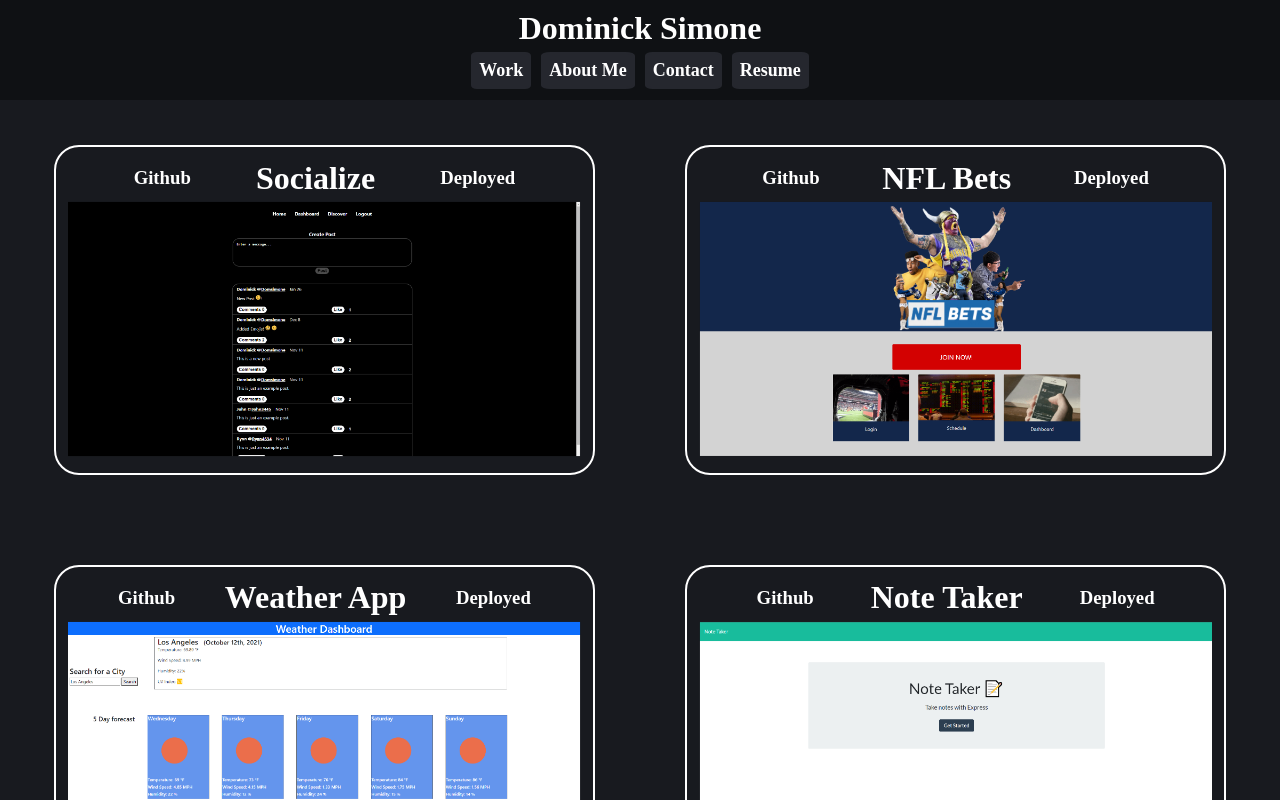
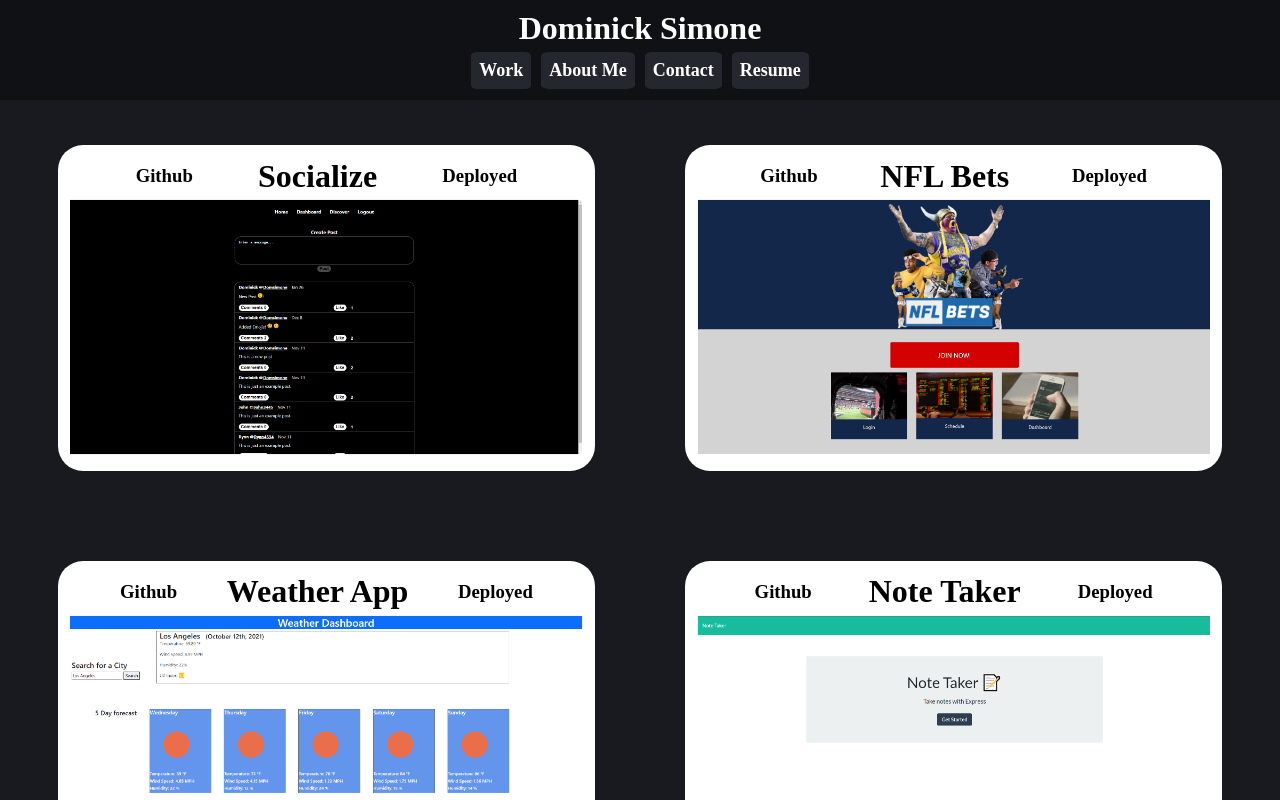
Before and after one commit to Dominick-Simone/React-Portfolio, a React (Create React App) app: page / in a window 1280 px wide. Shown: the top 800 px of the page. Built offline with nearby package versions, Linux system fonts and the light colour scheme.

Commit message:
Updating Project Component Styles

```diff
--- a/src/styles/project.css
+++ b/src/styles/project.css
@@ -2,18 +2,18 @@
   height: 40%;
   width: 40%;
   margin: 3.5%;
-  border: 2px solid white;
+  background-color: white;
   border-radius: 25px;
   padding: 1%;
 
 }
 .projectDiv .projectText {
   padding-top: 2%;
-  color: white;
+  color: black;
 }
 
 .projectDiv:hover .projectText {
-  color: white;
+  color: black;
   display: block;
 }
 .projectLinks {
@@ -31,7 +31,7 @@
 }
 
 .projectTitle {
-  color: white;
+  color: black;
 }
 .inline {
   display: inline;
@@ -42,7 +42,7 @@
 
 .linkStyles {
   text-decoration: none;
-  color: white;
+  color: black;
 }
 .projectMobile {
   display: none;
@@ -67,7 +67,7 @@
     display: block;
   }
   .projectTitle {
-    color: white;
+    color: black;
     text-align: center;
   }
 }
@@ -75,7 +75,7 @@
 @media only screen and (min-width: 900px) {
   .projectDiv .projectImage {
     width: 100%;
-    color: white;;
+    color: black;
     opacity:0.6;
     transition: .5s ease;
   }
@@ -87,12 +87,12 @@
 
   .projectDiv .projectText {
     padding-top: 2%;
-    color: white;
+    color: black;
     display: none;
   }
 
   .projectDiv:hover .projectText {
-    color: white;
+    color: black;
     padding-top: 2%;
   }
 }
```
